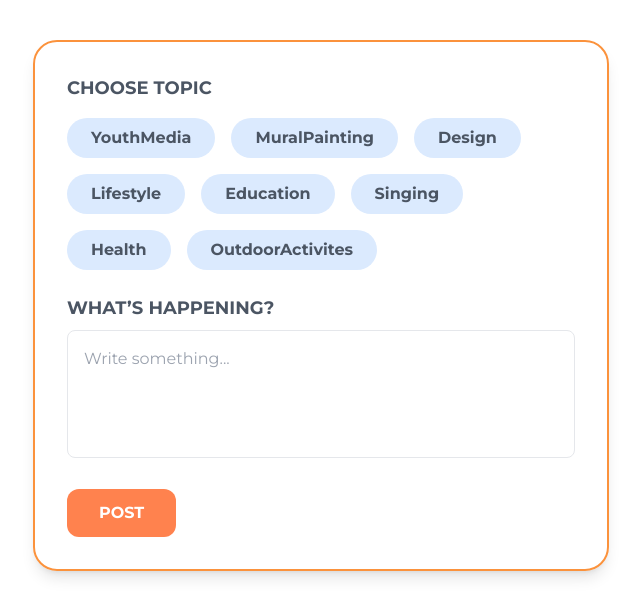
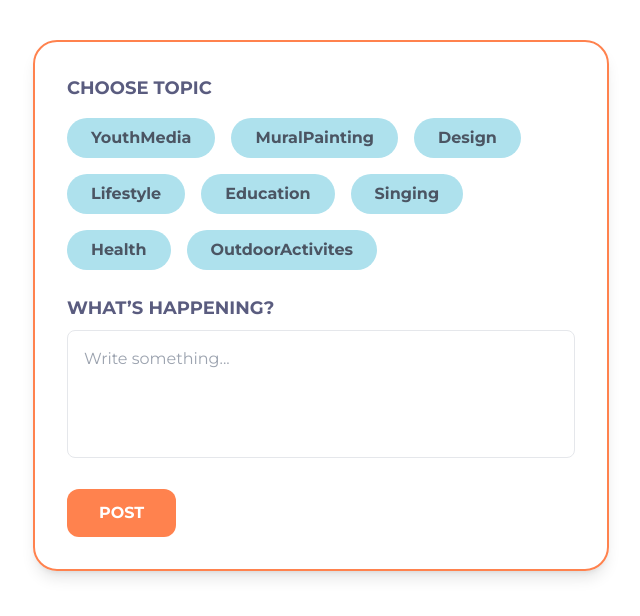
Before and after one commit to ccristina24/industry-project, a plain HTML site: page index.html in a window 1280 px wide. Shown: the whole page, without its empty margins (319-959 px from the left). Drawn offline with nearby package versions, Linux system fonts and the light colour scheme.

Commit message:
used custom tailwind colors to my design

```diff
--- a/index.html
+++ b/index.html
@@ -16,10 +16,9 @@
                 purple: "#8588B8",
                 blue: "#AEE1ED",
               },
-              dark_primary: {
+              darkprimary: {
+                blue: "#5A5C7F",
                 orange: "#D75722",
-                purple: "#5A5C7F",
-                blue: "#D75722",
               },
             },
             fontFamily: {
@@ -37,49 +36,49 @@
   </head>
   <body>
     <div
-      class="max-w-xl mx-auto mt-10 bg-white bg-opacity-90 rounded-3xl border-2 border-orange-400 p-8 shadow-lg font-montserrat"
+      class="max-w-xl mx-auto mt-10 bg-white bg-opacity-90 rounded-3xl border-2 border-primary-orange p-8 shadow-lg font-montserrat"
     >
       <div class="mb-6">
-        <h1 class="text-lg font-bold text-gray-600 mb-4">CHOOSE TOPIC</h1>
+        <h1 class="text-lg font-bold text-darkprimary-blue mb-4">CHOOSE TOPIC</h1>
 
         <div class="flex flex-wrap gap-4">
           <div
-            class="bg-blue-100 text-gray-600 px-6 py-2 rounded-full font-semibold text-base"
+            class="bg-primary-blue text-gray-600 px-6 py-2 rounded-full font-semibold text-base"
           >
             YouthMedia
           </div>
           <div
-            class="bg-blue-100 text-gray-600 px-6 py-2 rounded-full font-semibold text-base"
+            class="bg-primary-blue text-gray-600 px-6 py-2 rounded-full font-semibold text-base"
           >
             MuralPainting
           </div>
           <div
-            class="bg-blue-100 text-gray-600 px-6 py-2 rounded-full font-semibold text-base"
+            class="bg-primary-blue text-gray-600 px-6 py-2 rounded-full font-semibold text-base"
           >
             Design
           </div>
           <div
-            class="bg-blue-100 text-gray-600 px-6 py-2 rounded-full font-semibold text-base"
+            class="bg-primary-blue text-gray-600 px-6 py-2 rounded-full font-semibold text-base"
           >
             Lifestyle
           </div>
           <div
-            class="bg-blue-100 text-gray-600 px-6 py-2 rounded-full font-semibold text-base"
+            class="bg-primary-blue text-gray-600 px-6 py-2 rounded-full font-semibold text-base"
           >
             Education
           </div>
           <div
-            class="bg-blue-100 text-gray-600 px-6 py-2 rounded-full font-semibold text-base"
+            class="bg-primary-blue text-gray-600 px-6 py-2 rounded-full font-semibold text-base"
           >
             Singing
           </div>
           <div
-            class="bg-blue-100 text-gray-600 px-6 py-2 rounded-full font-semibold text-base"
+            class="bg-primary-blue text-gray-600 px-6 py-2 rounded-full font-semibold text-base"
           >
             Health
           </div>
           <div
-            class="bg-blue-100 text-gray-600 px-6 py-2 rounded-full font-semibold text-base"
+            class="bg-primary-blue text-gray-600 px-6 py-2 rounded-full font-semibold text-base"
           >
             OutdoorActivites
           </div>
@@ -87,7 +86,7 @@
       </div>
 
       <div class="mb-6">
-        <h2 class="text-lg font-bold text-gray-600 mb-2">WHAT’S HAPPENING?</h2>
+        <h2 class="text-lg font-bold text-darkprimary-blue mb-2">WHAT’S HAPPENING?</h2>
 
         <textarea
           class="w-full h-32 border rounded-lg p-4 text-gray-600 focus:outline-none focus:ring-2 focus:ring-orange-300 resize-none"
@@ -95,7 +94,7 @@
         ></textarea>
       </div>
       <button
-        class="bg-primary-orange text-white font-bold px-8 py-3 rounded-xl hover:bg-orange-400 transition-colors"
+        class="bg-primary-orange text-white font-bold px-8 py-3 rounded-xl hover:bg-dark_primary-orange transition-colors"
       >
         POST
       </button>
```
